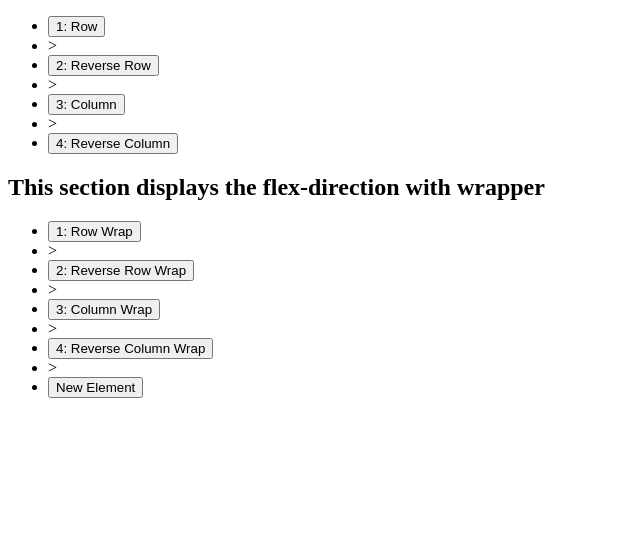
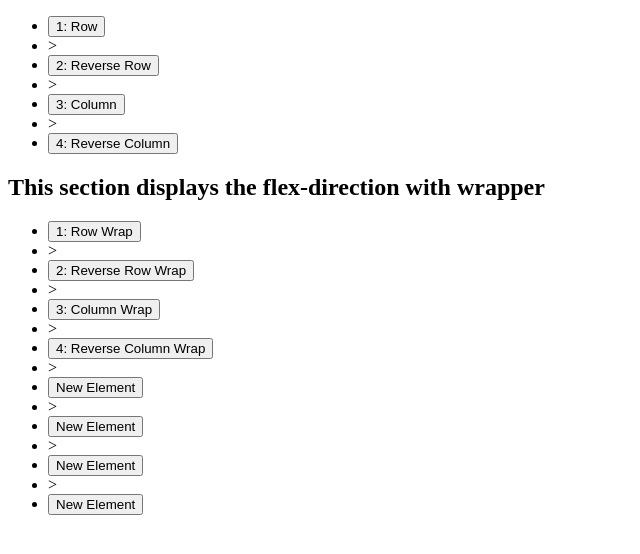
Before and after one commit to Sithistorian/FlexBox-Practice, a React (Create React App) app in the folder client/: page / in a window 1280 px wide. Shown: the top 554 px of the page, without its empty margins (0-640 px from the left). Built offline with nearby package versions, Linux system fonts and the light colour scheme; the HTML template or start-up script is replaced by a standard one.

Commit message:
The addElement component is now adding new elements

```diff
--- a/client/services/handlers.js
+++ b/client/services/handlers.js
@@ -13,6 +13,14 @@ const changeID = function (e) {
   }
 }
 
+const incrementCount = function () {
+  let tally = this.state.elementCount + 1;
+  this.setState({
+    elementCount: tally
+  })
+}
+
 module.exports = {
-  changeID
+  changeID,
+  incrementCount
 }
--- a/client/src/AddElement.jsx
+++ b/client/src/AddElement.jsx
@@ -1,14 +1,24 @@
 import React from 'react';
 
-const AddElement = function ({elementCount, direction, listName}) {
+const AddElement = function ({elementCount, direction, listName, incrementCount}) {
 
-
-
+  let numArray = new Array(elementCount);
+  numArray.fill(1);
 
   return (
     <React.Fragment>
-    <li>{direction()}</li>
-    <li><button type="Click" name={listName}>New Element</button></li>
+      {
+        numArray.map((num)=> {
+
+          return (
+          <React.Fragment>
+          <li>{direction()}</li>
+          <li><button type="Click" name={listName} onClick={incrementCount}>New Element</button></li>
+          </React.Fragment>
+    )
+        })
+      }
+
     </React.Fragment>
   )
 }
--- a/client/src/App.jsx
+++ b/client/src/App.jsx
@@ -9,8 +9,9 @@ class App extends React.Component {
     this.state = {
       listName: 'flexRow',
       listNameWrap: 'flexRowWrap',
-      elementCount: 0
+      elementCount: 4
     }
+    this.incrementCount = this.props.services.handlers.incrementCount.bind(this);
     this.changeID = this.props.services.handlers.changeID.bind(this);
     this.direction = this.direction.bind(this);
   }
@@ -38,7 +39,7 @@ class App extends React.Component {
       <DirectionForm changeId={this.changeID} listName={this.state.listName} direction={this.direction}/>
       <section>
         <h1>This section displays the flex-direction with wrapper</h1>
-        <DirectionFormWithWrapper changeId={this.changeID} listName={this.state.listNameWrap} direction={this.direction} elementCount={this.state.elementCount}/>
+        <DirectionFormWithWrapper changeId={this.changeID} listName={this.state.listNameWrap} direction={this.direction} elementCount={this.state.elementCount} incrementCount={this.incrementCount}/>
       </section>
       </React.Fragment>
     )
--- a/client/src/DirectionFormWithWrapper.jsx
+++ b/client/src/DirectionFormWithWrapper.jsx
@@ -1,7 +1,7 @@
 import React from 'react';
 import AddElement from './AddElement';
 
-const DirectionFormWithWrapper = function ({changeId, listName, direction, elementCount}) {
+const DirectionFormWithWrapper = function ({changeId, listName, direction, elementCount, incrementCount}) {
 
 
     return (
@@ -15,7 +15,7 @@ const DirectionFormWithWrapper = function ({changeId, listName, direction, eleme
       <li><button type="Submit" name="flexColumnWrap">3: Column Wrap</button></li>
       <li>{direction()}</li>
       <li><button type="Submit" name="flexColumnReverseWrap">4: Reverse Column Wrap</button></li>
-    <AddElement elementCount={elementCount} direction={direction} listName={listName}/>
+    <AddElement elementCount={elementCount} direction={direction} listName={listName} incrementCount= {incrementCount}/>
     </ul>
     </form>
     </React.Fragment>
```
